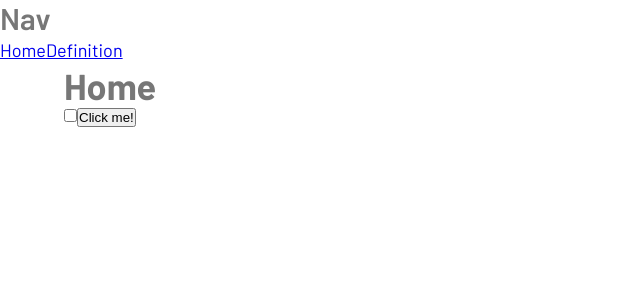
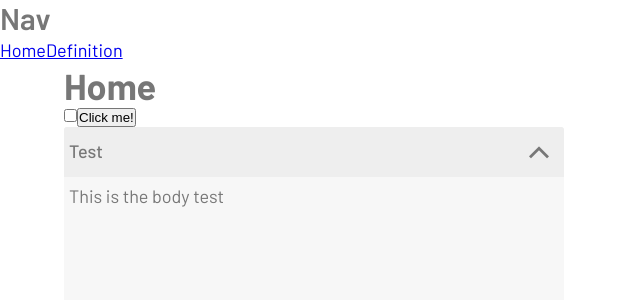
Before and after one commit to HollosT/claaudia, a React (Create React App) app: page /home in a window 1280 px wide. Shown: the top 300 px of the page, without its empty margins (0-640 px from the left). Built offline with nearby package versions, Linux system fonts and the light colour scheme.

Commit message:
missing types

```diff
--- a/src/pages/Definition.tsx
+++ b/src/pages/Definition.tsx
@@ -2,7 +2,7 @@
 import { Input, Label, Loading, Accordion } from "../atoms";
 
 
-const Definition = () => {
+const Definition:React.FC = () => {
 
     return (
         <div className="definition-container">
--- a/src/pages/Home.tsx
+++ b/src/pages/Home.tsx
@@ -1,11 +1,12 @@
 
 import { useState } from "react";
-import { Input, Button, Loading } from "../atoms";
+import { Input, Button, Loading, Accordion } from "../atoms";
 import { getAllHPCs } from "../services/firebase/firebase.utils";
 import { HPC } from "../services/types/hpc";
 
 
-const Home = () => {
+
+const Home: React.FC = () => {
     const [hpcs, setHpcs] = useState<HPC[] | undefined>()
     const [loading, setLoading] =useState(false)
 
@@ -33,6 +34,7 @@ const Home = () => {
                 </ul>
             )}
             <Button onClick={getHPCs}> Click me! </Button>
+            <Accordion title="Test" body="This is the body test" isOpen  />
 
         </div>
     )
```
